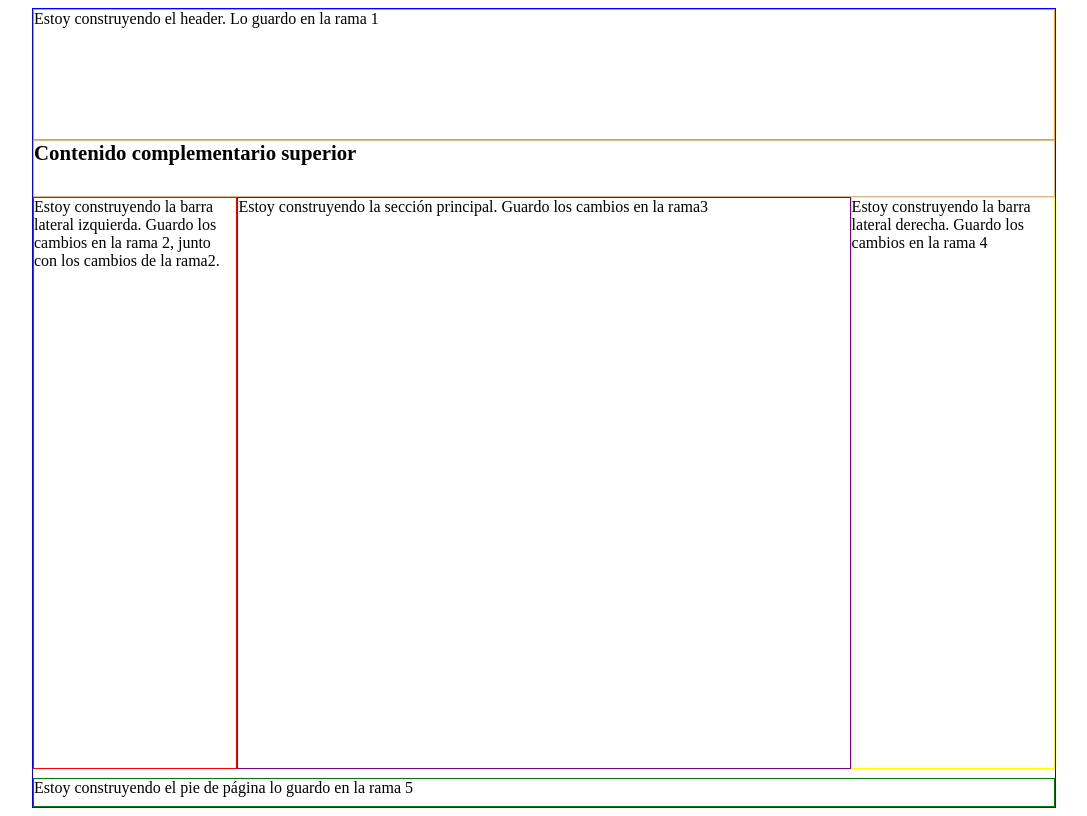
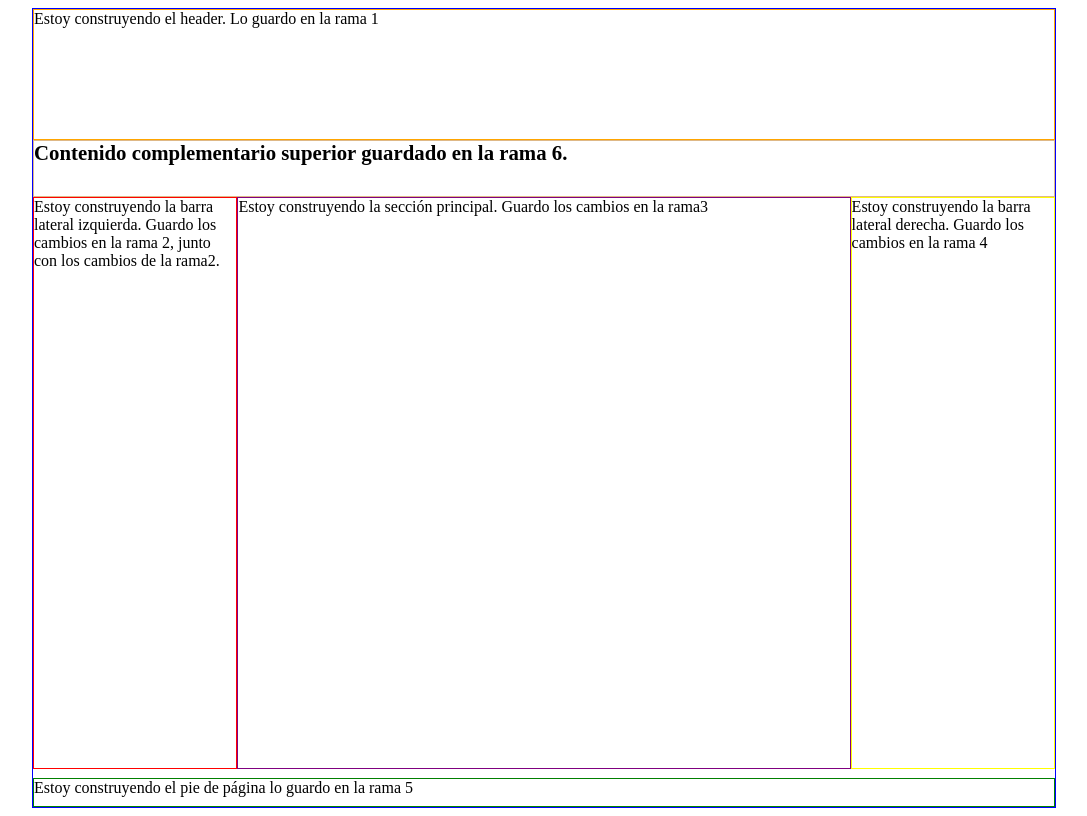
Before and after one commit to alvarovz23/EjercicioRepaso2Abril2019, a plain HTML site: page Index.html in a window 1280 px wide. Shown: the whole page, without its empty margins (96-1183 px from the left). Drawn offline with Linux system fonts and the light colour scheme.

Commit message:
Version 2.0 rama6

```diff
--- a/Index.html
+++ b/Index.html
@@ -12,7 +12,7 @@
 <body>
     <div class="contenedor">
         <header>Estoy construyendo el header. Lo guardo en la rama 1</header>
-        <div class="contenidocomplementario1">Contenido complementario superior</div>
+        <div class="contenidocomplementario1">Contenido complementario superior guardado en la rama 6.</div>
         <aside class="aside1">Estoy construyendo la barra lateral izquierda. Guardo los cambios en la rama 2, junto con los cambios de la rama2.</aside>
         <main>Estoy construyendo la sección principal. Guardo los cambios en la rama3</main>
         <aside class="aside2">Estoy construyendo la barra lateral derecha. Guardo los cambios en la rama 4</aside>
```
